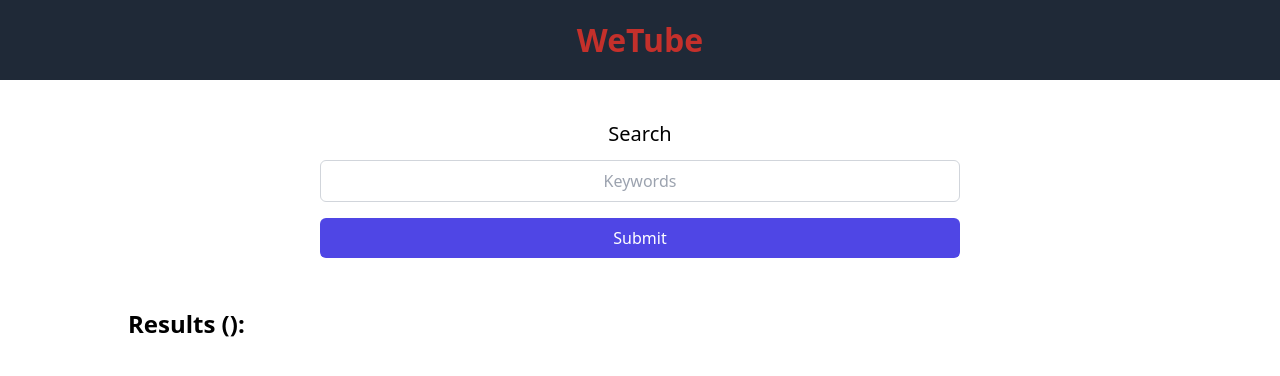
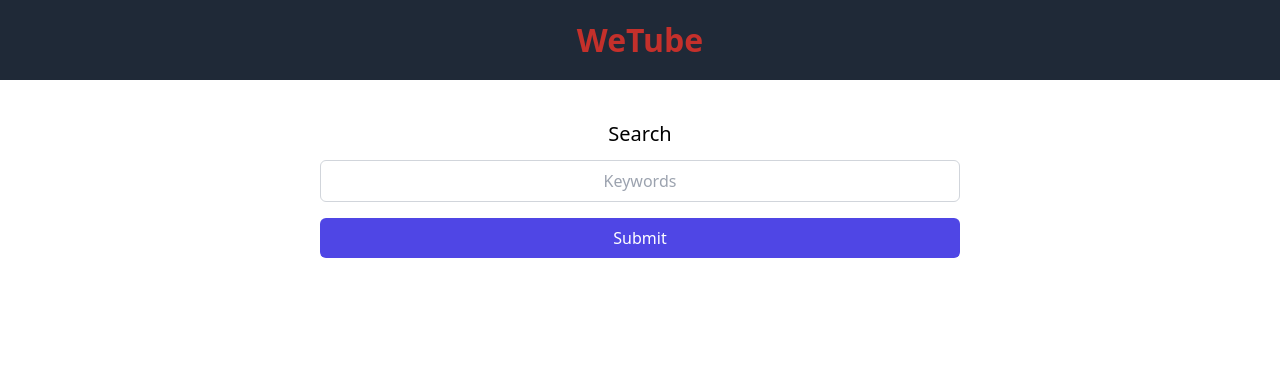
Before and after one commit to JoseIgnacioTapia/WeTube, a React (Create React App) app: page / in a window 1280 px wide. Shown: the top 376 px of the page. Built offline with nearby package versions, Linux system fonts and the light colour scheme.

Commit message:
Fixing Title Results

```diff
--- a/src/components/Results.js
+++ b/src/components/Results.js
@@ -23,11 +23,11 @@ const ResultTitle = styled.h3`
 `;
 
 const Results = () => {
-  const { keyword, videos } = useContext(SearchContext);
+  const { keyword, videos, looking } = useContext(SearchContext);
 
   return (
     <Container>
-      <ResultTitle>Results ({keyword}):</ResultTitle>
+      {looking && <ResultTitle>Results ({keyword}):</ResultTitle>}
       {videos.map(video => {
         return <Video key={video.id.videoId} video={video} />;
       })}
--- a/src/context/SearchContext.js
+++ b/src/context/SearchContext.js
@@ -40,6 +40,7 @@ const SearchProvider = props => {
         setVideos,
         error,
         setLooking,
+        looking,
       }}
     >
       {props.children}
```
